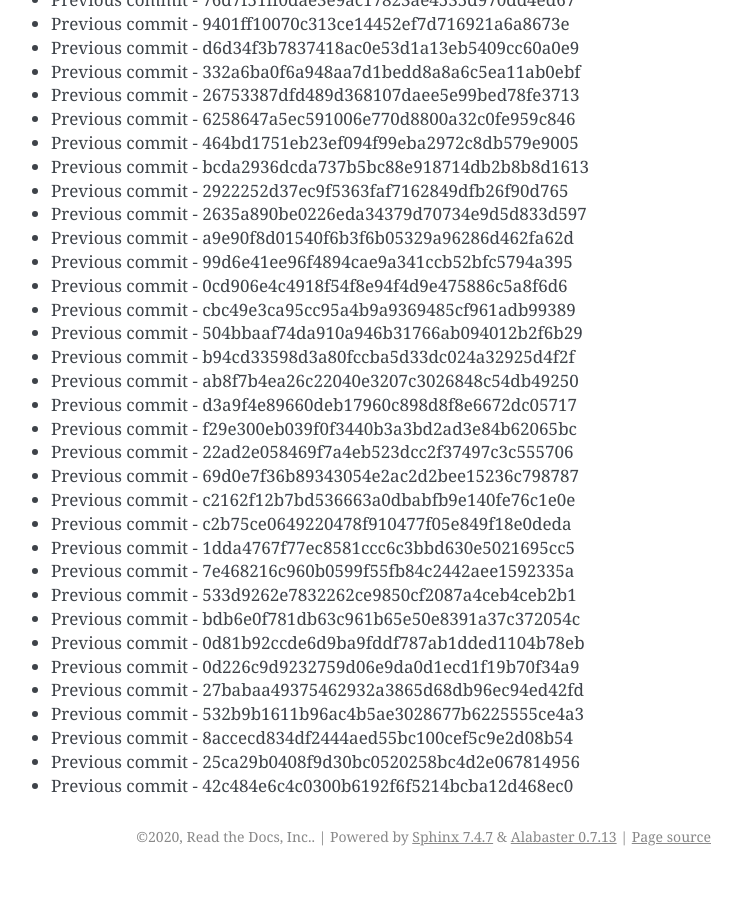
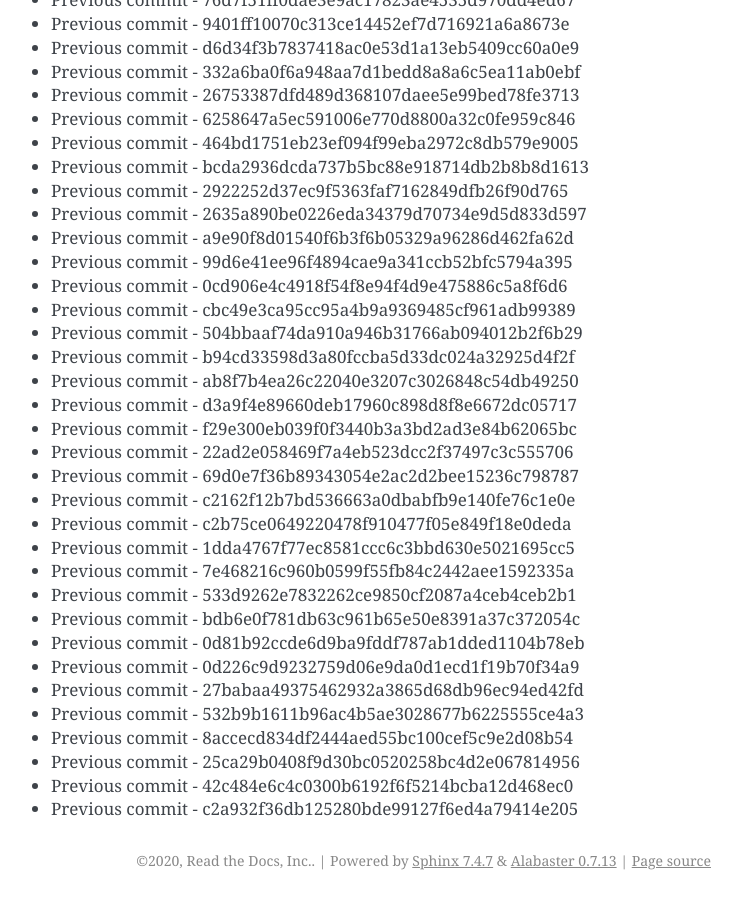
Before and after one commit to readthedocs/rtd-git-stresstest, a Sphinx documentation site: the page built from docs/updates.rst, in a window 1280 px wide and 900 px high, scrolled down 56102 px. Shown: the whole window, without its empty margins (399-1141 px from the left). Built offline with Sphinx 7.4.7, drawn with Linux system fonts in a browser that asks for light colours; before the commit the page ends 56978 px from its top, so only the background shows below that.

Commit message:
Generating commit from previous: c2a932f36db125280bde99127f6ed4a79414e205

```diff
--- a/docs/updates.rst
+++ b/docs/updates.rst
@@ -2389,3 +2389,4 @@ It can be tested for any performance characteristics.
 * Previous commit - 8accecd834df2444aed55bc100cef5c9e2d08b54
 * Previous commit - 25ca29b0408f9d30bc0520258bc4d2e067814956
 * Previous commit - 42c484e6c4c0300b6192f6f5214bcba12d468ec0
+* Previous commit - c2a932f36db125280bde99127f6ed4a79414e205
```
